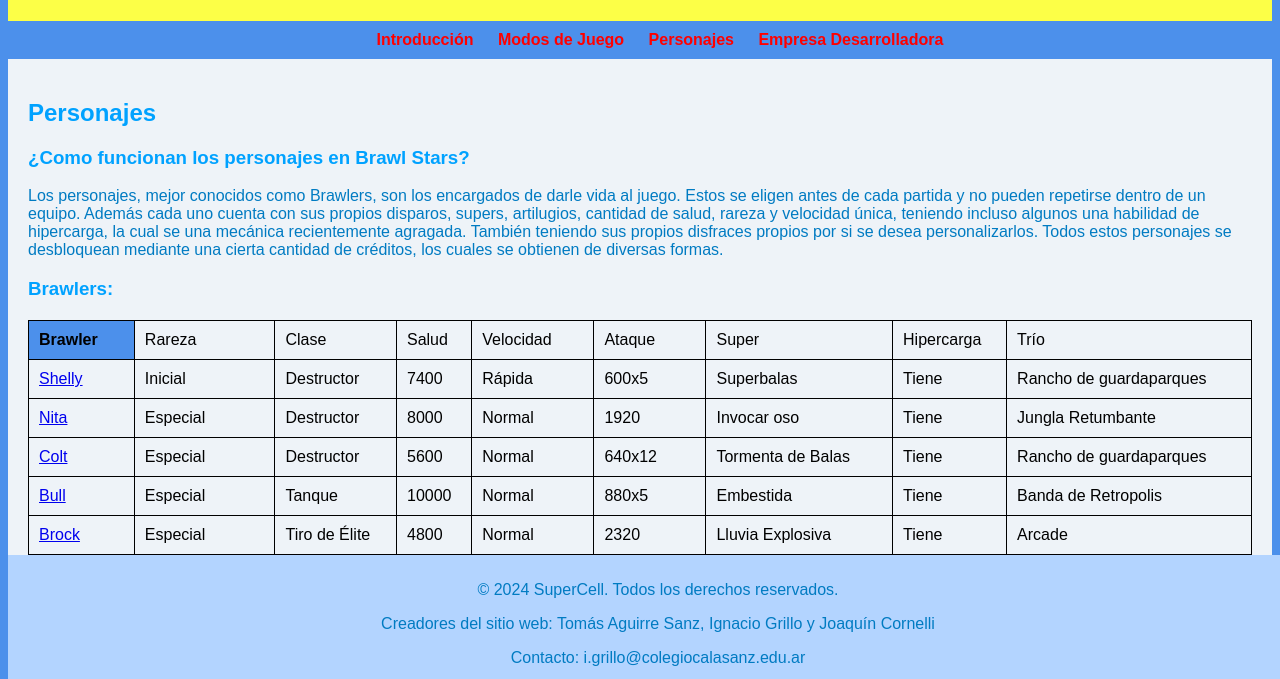
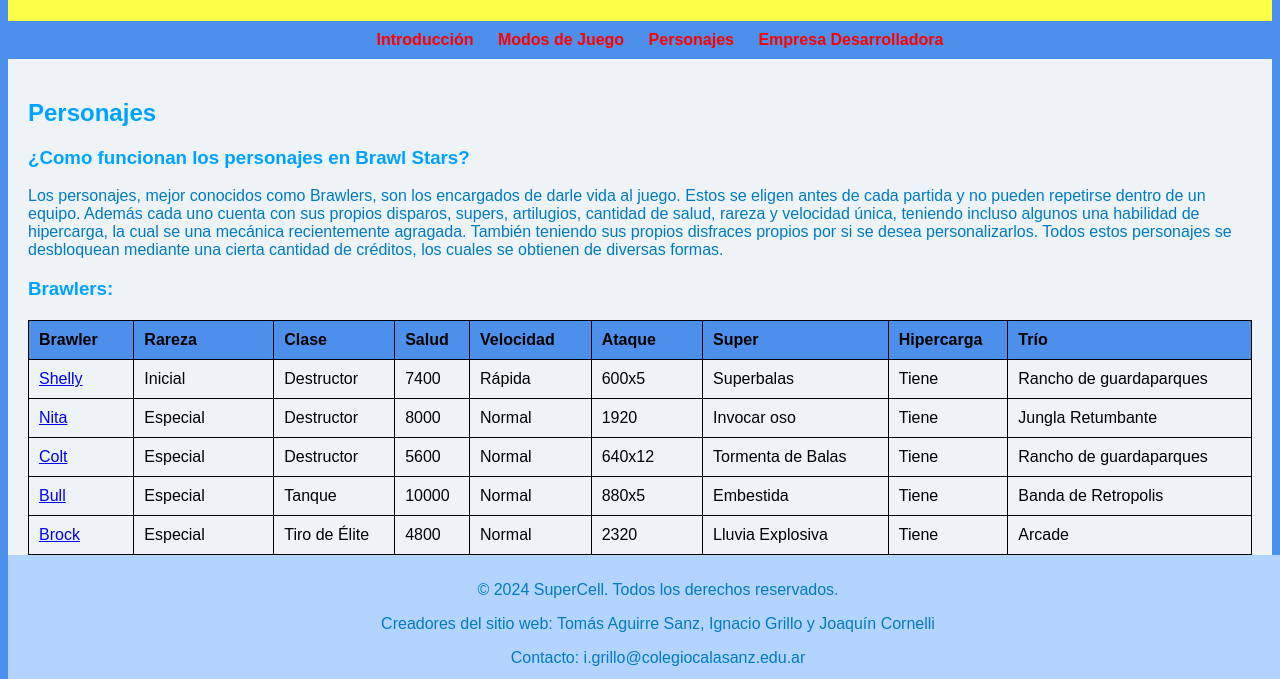
Before and after one commit to TomiJoa/proyecto, a plain HTML site: page personajes.html in a window 1280 px wide. Shown: the part 107-786 px from the top of the page. Drawn offline with Linux system fonts and the light colour scheme.

Commit message:
Add files via upload

```diff
--- a/personajes.html
+++ b/personajes.html
@@ -32,17 +32,15 @@
             cantidad de créditos, los cuales se obtienen de diversas formas.</p>
         <h3>Brawlers:</h3>
         <table>
-            <th>
-                Brawler
-                <td>Rareza</td>
-                <td>Clase</td>
-                <td>Salud</td>
-                <td>Velocidad</td>
-                <td>Ataque</td>
-                <td>Super</td>
-                <td>Hipercarga</td>
-                <td>Trío</td>
-            </th>
+            <th>Brawler</th>
+            <th>Rareza</th>
+            <th>Clase</th>
+            <th>Salud</td>
+            <th>Velocidad</th>
+            <th>Ataque</th>
+            <th>Super</th>
+            <th>Hipercarga</th>
+            <th>Trío</th>
             <tr>
                 <td><a href="shelly.html">Shelly</a></td>
                 <td>Inicial</td>
```
